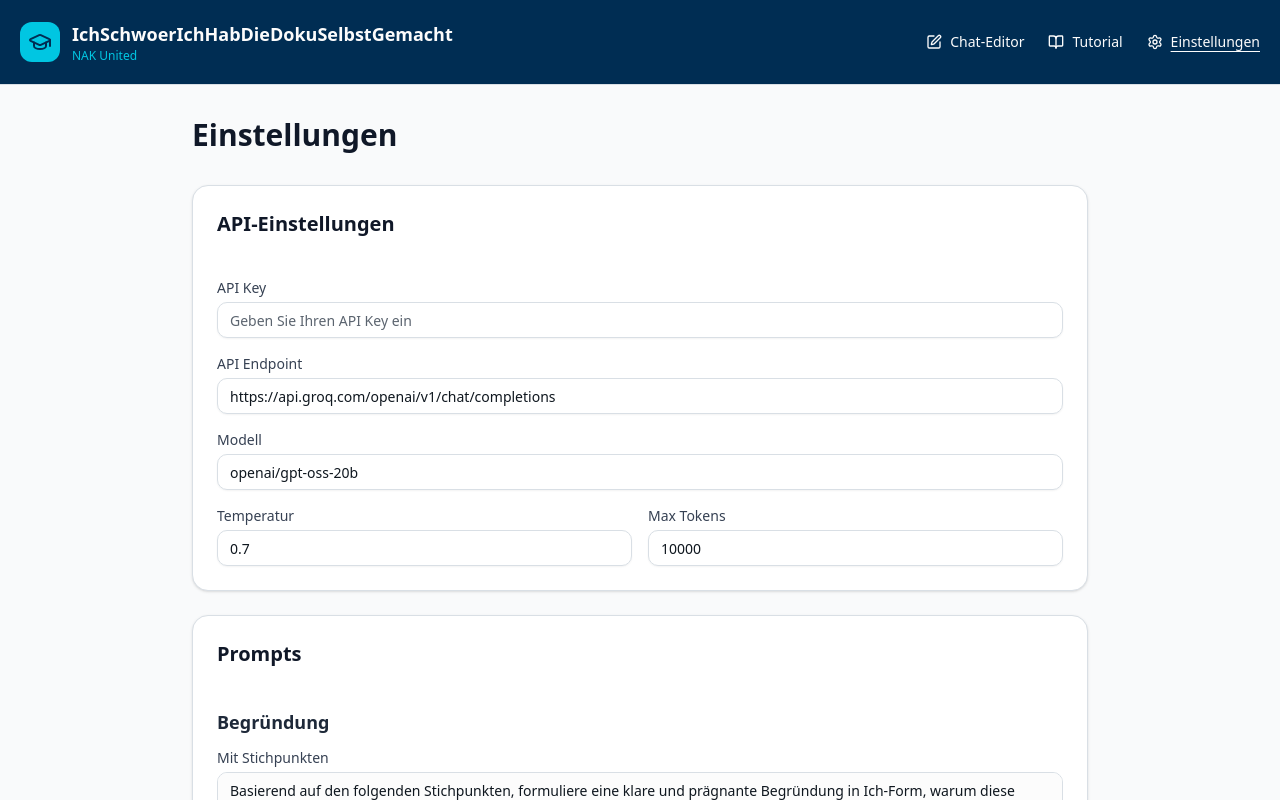
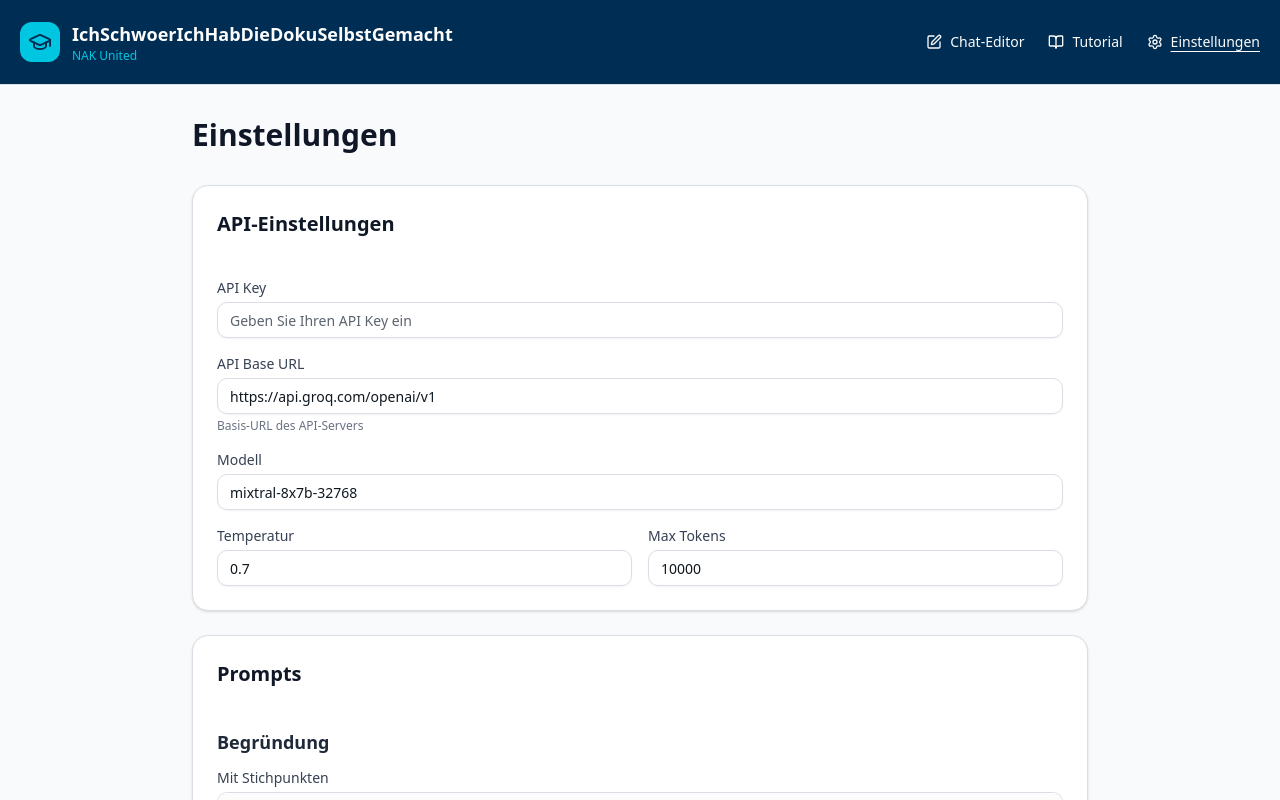
Before and after one commit to TeddyBear2004/IchSchwoerIchHabDieDokuSelbstGemacht, a React (Vite) app: page / in a window 1280 px wide. Both pictures are taken after a click on the button "Einstellungen". Shown: the top 800 px of the page. Built offline with nearby package versions, Linux system fonts and the light colour scheme.

Commit message:
Refactor API settings to use base URL and update endpoint handling

```diff
--- a/src/features/chat-edit/ki-generation/aiEvaluator.ts
+++ b/src/features/chat-edit/ki-generation/aiEvaluator.ts
@@ -3,6 +3,7 @@
 
 import { loadConfig } from './configLoader';
 import type { AIConfig } from './configLoader';
+import { COMPLETIONS_ENDPOINT } from '@/features/settings/types';
 
 interface Message {
     role: 'system' | 'user' | 'assistant';
@@ -54,7 +55,10 @@ class AIEvaluator {
         await this.loadConfiguration();
         this.validateApiKey();
 
-        const response = await fetch(this.config!.apiEndpoint, {
+        // Zusammensetzen der vollständigen URL aus baseUrl und der API_ENDPOINT Konstante
+        const fullUrl = `${this.config!.apiBaseUrl}${COMPLETIONS_ENDPOINT}`;
+
+        const response = await fetch(fullUrl, {
             method: 'POST',
             headers: {
                 'Content-Type': 'application/json',
--- a/src/features/settings/SettingsPage.tsx
+++ b/src/features/settings/SettingsPage.tsx
@@ -105,14 +105,15 @@ export function SettingsPage() {
             </div>
 
             <div>
-              <label className="block text-sm font-medium text-gray-700 mb-1">API Endpoint</label>
+              <label className="block text-sm font-medium text-gray-700 mb-1">API Base URL</label>
               <Input
                 type="text"
-                name="apiEndpoint"
-                value={formData.apiEndpoint}
+                name="apiBaseUrl"
+                value={formData.apiBaseUrl}
                 onChange={handleInputChange}
-                placeholder="https://..."
+                placeholder="z.B. https://api.groq.com"
               />
+              <p className="text-xs text-gray-500 mt-1">Basis-URL des API-Servers</p>
             </div>
 
             <div>
--- a/src/features/settings/settingsStorage.ts
+++ b/src/features/settings/settingsStorage.ts
@@ -9,8 +9,8 @@ const STORAGE_KEY = 'aiSettings';
 // Standard-Einstellungen als Fallback
 const DEFAULT_SETTINGS: AISettings = {
   apiKey: '',
-  apiEndpoint: 'https://api.groq.com/openai/v1/chat/completions',
-  model: 'openai/gpt-oss-20b',
+  apiBaseUrl: 'https://api.groq.com/openai/v1',
+  model: 'mixtral-8x7b-32768',
   temperature: 0.7,
   maxTokens: 10000,
   prompts: {
--- a/src/features/settings/types.ts
+++ b/src/features/settings/types.ts
@@ -1,6 +1,9 @@
 /**
  * Settings Feature - Types und Interfaces
  */
+
+// Konstante für den OpenAI-konformen API Endpoint
+export const COMPLETIONS_ENDPOINT = '/chat/completions';
 
 export interface PromptConfig {
   mitStichpunkten: string;
@@ -15,7 +18,7 @@ export interface PromptsConfig {
 
 export interface AISettings {
   apiKey: string;
-  apiEndpoint: string;
+  apiBaseUrl: string;
   model: string;
   temperature: number;
   maxTokens: number;
```
